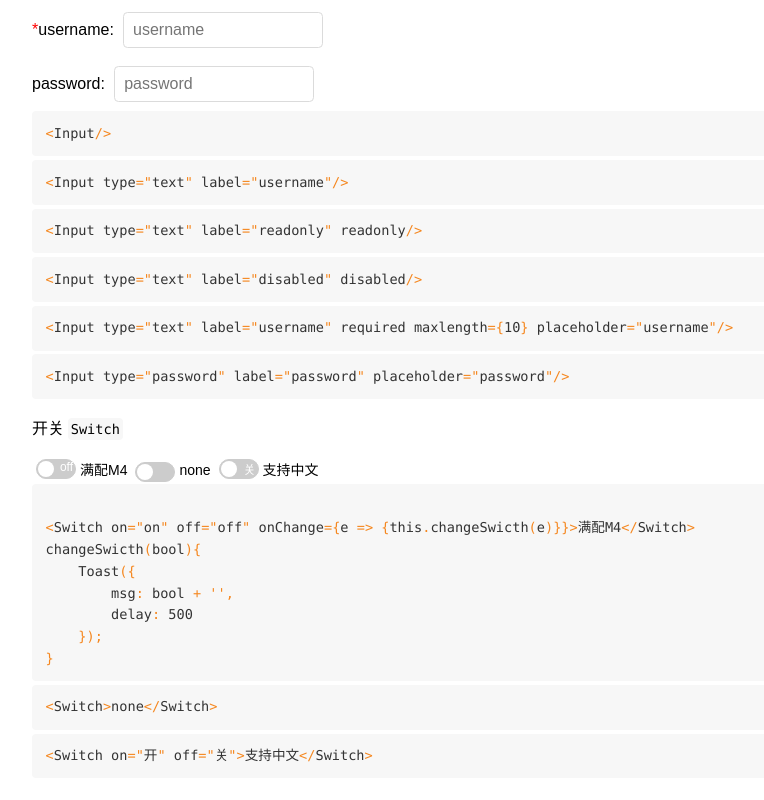
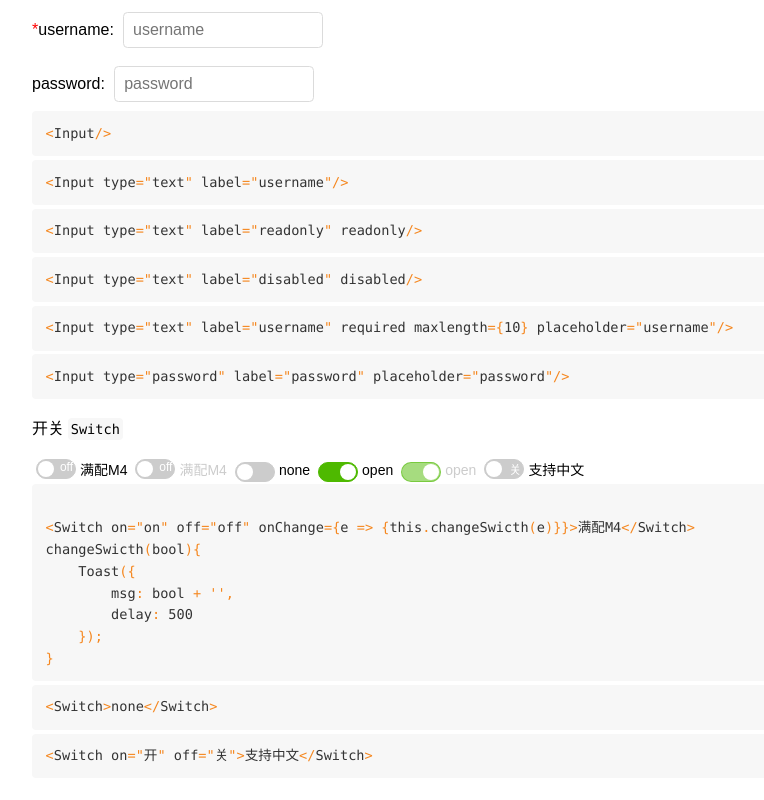
Before and after one commit to xumengzi/xui-react, a React (Create React App) app: page /xui-react/form in a window 1280 px wide. Shown: the part 676-1476 px from the top of the page, without its empty margins (328-1092 px from the left). Built offline with nearby package versions, Linux system fonts and the light colour scheme.

Commit message:
fix: 完善Switch组件

```diff
--- a/src/docs/log.jsx
+++ b/src/docs/log.jsx
@@ -5,6 +5,15 @@ export default class Log extends Component{
         super(props);
         this.state = {
             logList: [
+                {
+                    version: 'v0.5.4',
+                    time: '2019/01/13',
+                    tag: 'add&fix',
+                    description: `
+                        <div>1.完善swicth开关组件,详情<a href="/xui-react/form">表单系列</a>,</div>
+                        `,
+                    isCompatible: true
+                },
                 {
                     version: 'v0.5.3',
                     time: '2019/01/12',
--- a/src/plugins/general/button/button.css
+++ b/src/plugins/general/button/index.css
@@ -1,6 +1,3 @@
-.button_content{
-
-}
 .button_content .button_btn{
     position: relative;
     -webkit-box-sizing: border-box;
--- a/src/plugins/general/button/button.jsx
+++ b/src/plugins/general/button/index.jsx
@@ -1,6 +1,6 @@
 import React, { Component } from 'react';
 import PropTypes from 'prop-types';
-import './button.css';
+import './index.css';
 
 export default class Button extends Component{
 
--- a/src/plugins/general/input/input.jsx
+++ b/src/plugins/general/input/index.jsx
@@ -1,6 +1,6 @@
 import React, { Component } from 'react';
 import PropTypes from 'prop-types';
-import './input.css';
+import './index.css';
 
 export default class Input extends Component{
 	render() {
--- a/src/plugins/general/switch/index.css
+++ b/src/plugins/general/switch/index.css
@@ -15,6 +15,7 @@
     display: inline-block;
     text-align: right;
     font-size: 14px;
+    cursor: pointer;
 }
 .xui-react-switch label::after{
     content: attr(data-off);
@@ -56,3 +57,11 @@
 .xui-react-switch input:checked + label::before{
     left: 22px;
 }
+.xui-react-switch label.disabled{
+    cursor: no-drop;
+    color: #ccc;
+}
+.xui-react-switch input:checked + label.disabled::after{
+    background: rgba(78, 185, 0, 0.5);
+    border-color: rgba(78, 185, 0, 0.5);
+}
--- a/src/plugins/general/switch/index.jsx
+++ b/src/plugins/general/switch/index.jsx
@@ -1,12 +1,9 @@
-import React, { Component, Fragment } from 'react';
+import React, { Component } from 'react';
 import './index.css';
 
-export default class Radio extends Component{
+export default class Switch extends Component{
     constructor(props){
         super(props);
-        this.state = {
-
-        }
     }
 
     changeSwicth(e){
@@ -14,11 +11,23 @@ export default class Radio extends Component{
     }
 
     render(){
-        const { children, on, off } = this.props;
+        const { defaultChecked, children, className = '', disabled = '', on, off } = this.props;
+        let random = children + Math.random().toString().substr(3, 8);
         return(
             <span className="xui-react-switch">
-                <input type="checkbox" id={children} onChange={e => this.changeSwicth(e)} name={children}/>
-                <label data-on={on} data-off={off} htmlFor={children}>{children}</label>
+                <input type="checkbox"
+                    defaultChecked={defaultChecked}
+                    disabled={disabled}
+                    id={random}
+                    onChange={e => this.changeSwicth(e)}
+                    name={children}
+                />
+                <label
+                    className={`${className} ${disabled ? 'disabled' : ''}`}
+                    data-on={on}
+                    data-off={off}
+                    htmlFor={random}
+                >{children}</label>
             </span>
         )
     }
```
Also changed, not shown: src/docs/form.jsx (+6 -3 lines), src/App.js (line endings or trailing spaces), src/plugins/general/input/index.css (renamed from src/plugins/general/input/input.css), 1 other file (tests, documents, lock files or other folders).
